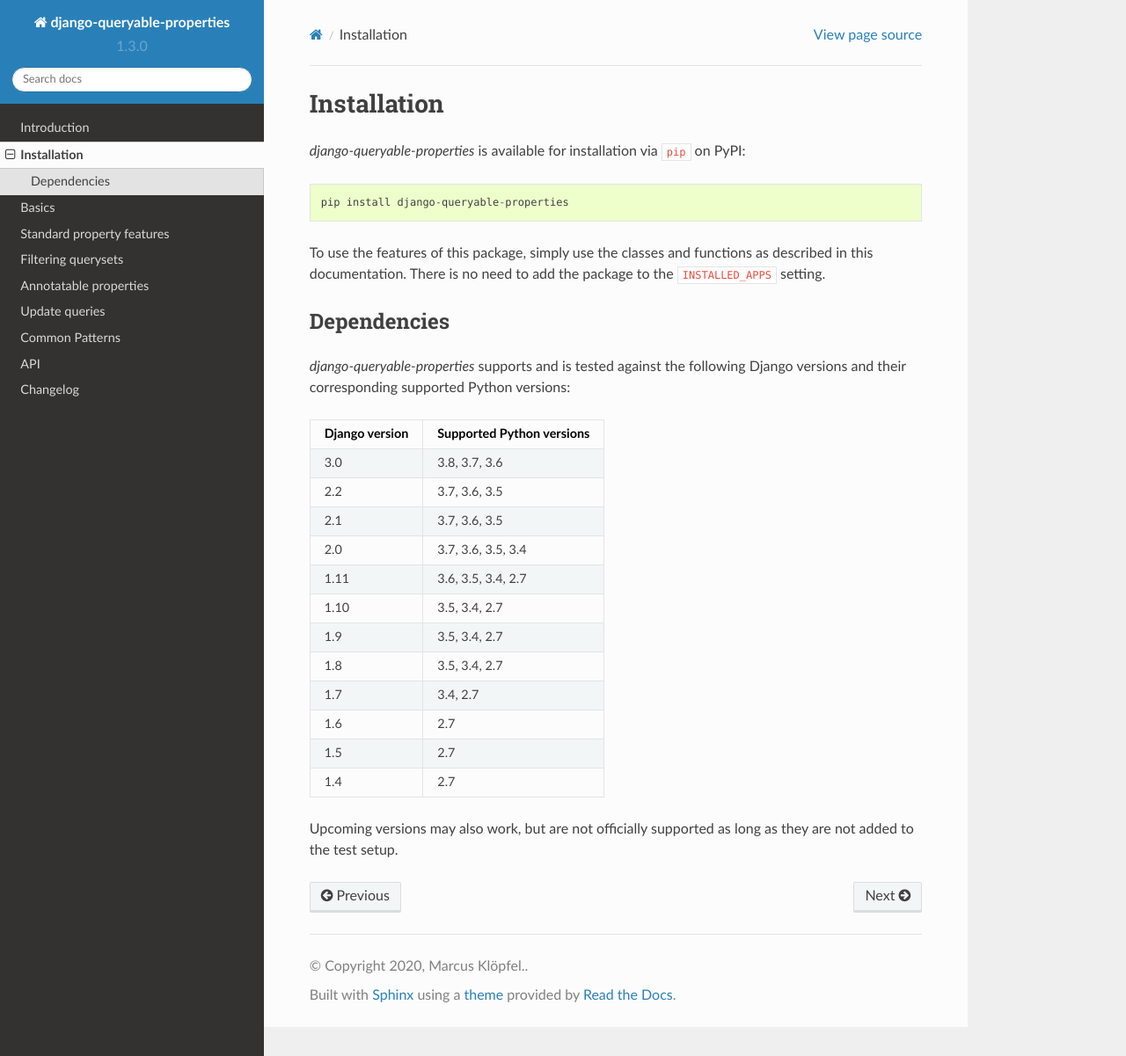
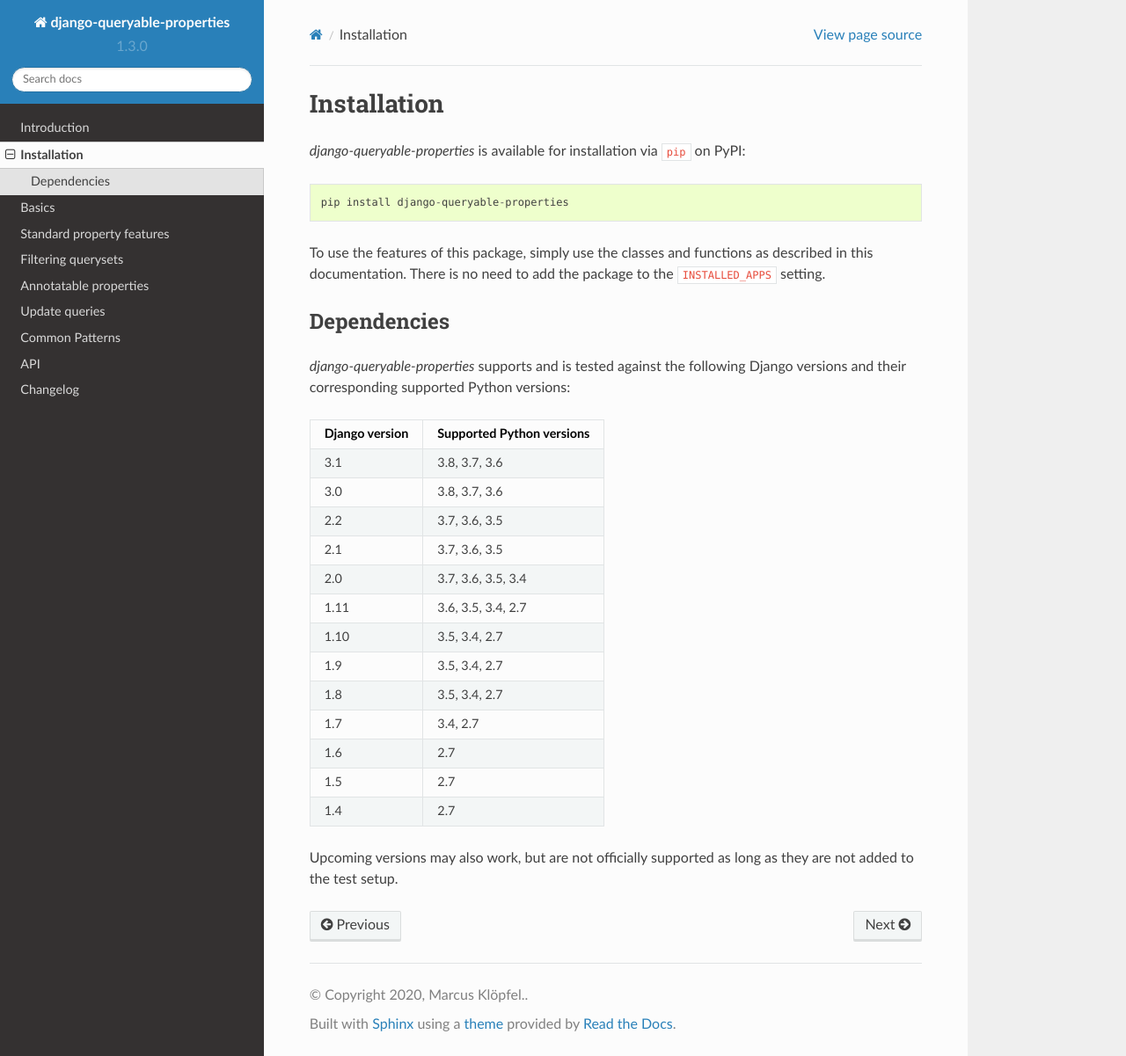
Before and after one commit to W1ldPo1nter/django-queryable-properties, a Sphinx documentation site: the page built from docs/installation.md, in a window 1280 px wide and 1201 px high. Shown: the whole window at 88% size. Built offline with Sphinx 7.4.7 and the Read the Docs theme 2.0.0, drawn with Linux system fonts in a browser that asks for light colours.

Commit message:
Updated docs regarding Django 3.1 support

```diff
--- a/docs/installation.md
+++ b/docs/installation.md
@@ -18,6 +18,8 @@
 +----------------+---------------------------+
 | Django version | Supported Python versions |
 +================+===========================+
+| 3.1            | 3.8, 3.7, 3.6             |
++----------------+---------------------------+
 | 3.0            | 3.8, 3.7, 3.6             |
 +----------------+---------------------------+
 | 2.2            | 3.7, 3.6, 3.5             |
```
